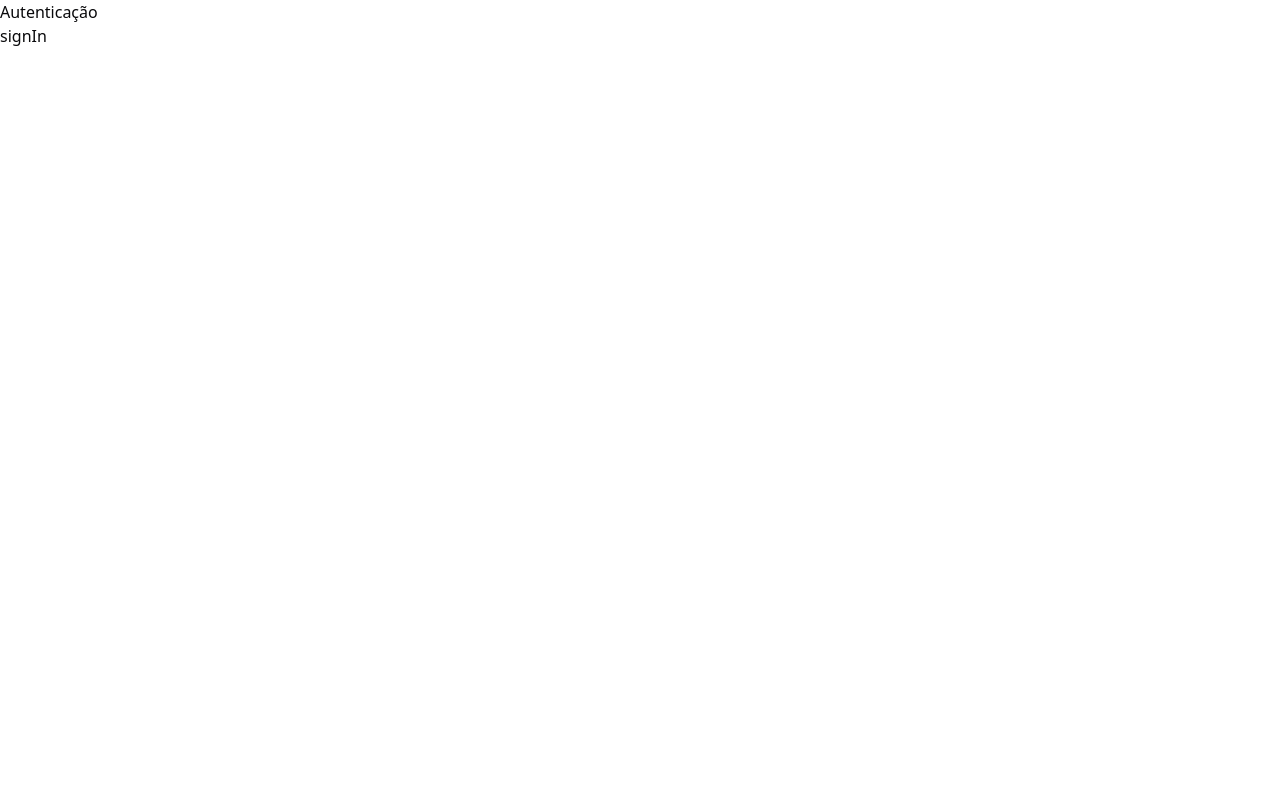
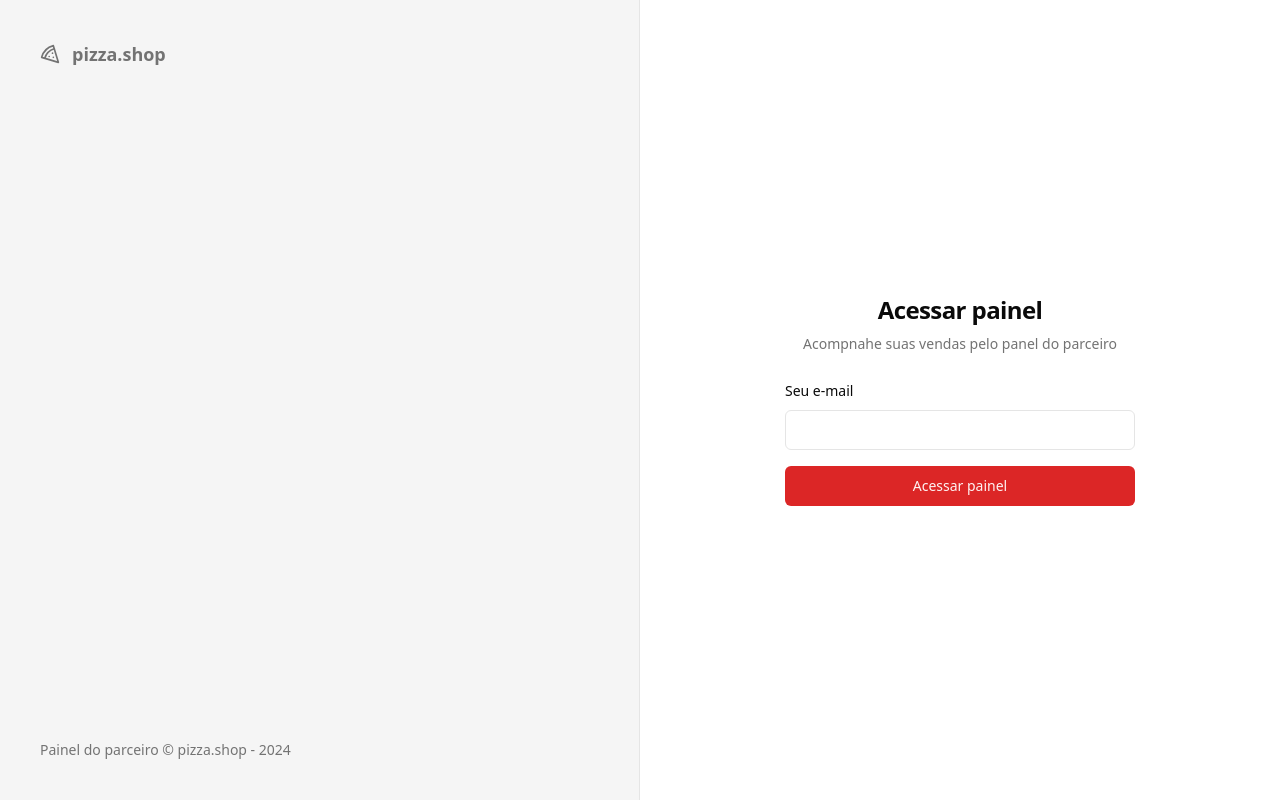
Before and after one commit to evelynhelena/pizzashop, a React (Vite) app: page /sign-in in a window 1280 px wide. Built offline with nearby package versions, Linux system fonts and the light colour scheme.

Commit message:
criando tela de login

```diff
--- a/src/App.tsx
+++ b/src/App.tsx
@@ -2,12 +2,14 @@
 
 import { Helmet, HelmetProvider } from 'react-helmet-async'
 import { RouterProvider } from 'react-router-dom'
+import { Toaster } from 'sonner'
 
 import { router } from './routes'
 export function App() {
   return (
     <HelmetProvider>
       <Helmet titleTemplate="%s | pizza.shop" />
+      <Toaster richColors closeButton position="top-right" />
       <RouterProvider router={router} />
     </HelmetProvider>
   )
--- /dev/null
+++ b/src/components/ui/input.tsx
@@ -0,0 +1,25 @@
+import * as React from 'react'
+
+import { cn } from '@/lib/utils'
+
+export interface InputProps
+  extends React.InputHTMLAttributes<HTMLInputElement> {}
+
+const Input = React.forwardRef<HTMLInputElement, InputProps>(
+  ({ className, type, ...props }, ref) => {
+    return (
+      <input
+        type={type}
+        className={cn(
+          'flex h-10 w-full rounded-md border border-input bg-background px-3 py-2 text-sm ring-offset-background file:border-0 file:bg-transparent file:text-sm file:font-medium placeholder:text-muted-foreground focus-visible:outline-none focus-visible:ring-2 focus-visible:ring-ring focus-visible:ring-offset-2 disabled:cursor-not-allowed disabled:opacity-50',
+          className,
+        )}
+        ref={ref}
+        {...props}
+      />
+    )
+  },
+)
+Input.displayName = 'Input'
+
+export { Input }
--- /dev/null
+++ b/src/components/ui/label.tsx
@@ -0,0 +1,24 @@
+import * as LabelPrimitive from '@radix-ui/react-label'
+import { cva, type VariantProps } from 'class-variance-authority'
+import * as React from 'react'
+
+import { cn } from '@/lib/utils'
+
+const labelVariants = cva(
+  'text-sm font-medium leading-none peer-disabled:cursor-not-allowed peer-disabled:opacity-70',
+)
+
+const Label = React.forwardRef<
+  React.ElementRef<typeof LabelPrimitive.Root>,
+  React.ComponentPropsWithoutRef<typeof LabelPrimitive.Root> &
+    VariantProps<typeof labelVariants>
+>(({ className, ...props }, ref) => (
+  <LabelPrimitive.Root
+    ref={ref}
+    className={cn(labelVariants(), className)}
+    {...props}
+  />
+))
+Label.displayName = LabelPrimitive.Root.displayName
+
+export { Label }
--- a/src/globals.css
+++ b/src/globals.css
@@ -4,36 +4,55 @@
 
   @layer base {
     :root {
-      --background: 0 0% 100%;
-      --foreground: 240 10% 3.9%;
 
-      --card: 0 0% 100%;
-      --card-foreground: 240 10% 3.9%;
+@layer base {
+  :root {
+    --background: 0 0% 100%;
+    --foreground: 0 0% 3.9%;
+    --card: 0 0% 100%;
+    --card-foreground: 0 0% 3.9%;
+    --popover: 0 0% 100%;
+    --popover-foreground: 0 0% 3.9%;
+    --primary: 0 72.2% 50.6%;
+    --primary-foreground: 0 85.7% 97.3%;
+    --secondary: 0 0% 96.1%;
+    --secondary-foreground: 0 0% 9%;
+    --muted: 0 0% 96.1%;
+    --muted-foreground: 0 0% 45.1%;
+    --accent: 0 0% 96.1%;
+    --accent-foreground: 0 0% 9%;
+    --destructive: 0 84.2% 60.2%;
+    --destructive-foreground: 0 0% 98%;
+    --border: 0 0% 89.8%;
+    --input: 0 0% 89.8%;
+    --ring: 0 72.2% 50.6%;
+    --radius: 0.5rem;
+  }
 
-      --popover: 0 0% 100%;
-      --popover-foreground: 240 10% 3.9%;
+  .dark {
+    --background: 0 0% 3.9%;
+    --foreground: 0 0% 98%;
+    --card: 0 0% 3.9%;
+    --card-foreground: 0 0% 98%;
+    --popover: 0 0% 3.9%;
+    --popover-foreground: 0 0% 98%;
+    --primary: 0 72.2% 50.6%;
+    --primary-foreground: 0 85.7% 97.3%;
+    --secondary: 0 0% 14.9%;
+    --secondary-foreground: 0 0% 98%;
+    --muted: 0 0% 14.9%;
+    --muted-foreground: 0 0% 63.9%;
+    --accent: 0 0% 14.9%;
+    --accent-foreground: 0 0% 98%;
+    --destructive: 0 62.8% 30.6%;
+    --destructive-foreground: 0 0% 98%;
+    --border: 0 0% 14.9%;
+    --input: 0 0% 14.9%;
+    --ring: 0 72.2% 50.6%;
+  }
+  }
 
-      --primary: 240 5.9% 10%;
-      --primary-foreground: 0 0% 98%;
-
-      --secondary: 240 4.8% 95.9%;
-      --secondary-foreground: 240 5.9% 10%;
-
-      --muted: 240 4.8% 95.9%;
-      --muted-foreground: 240 3.8% 46.1%;
-
-      --accent: 240 4.8% 95.9%;
-      --accent-foreground: 240 5.9% 10%;
-
-      --destructive: 0 84.2% 60.2%;
-      --destructive-foreground: 0 0% 98%;
-
-      --border: 240 5.9% 90%;
-      --input: 240 5.9% 90%;
-      --ring: 240 10% 3.9%;
-
-      --radius: 0.5rem;
-    }
+  }
 
     .dark {
       --background: 240 10% 3.9%;
--- a/src/pages/_layouts/auth.tsx
+++ b/src/pages/_layouts/auth.tsx
@@ -1,10 +1,19 @@
+import { Pizza } from 'lucide-react'
 import { Outlet } from 'react-router-dom'
 
 export function AuthLayout() {
   return (
-    <div>
-      <h1>Autenticação</h1>
-      <div>
+    <div className="grid min-h-screen grid-cols-2">
+      <div className="border-foregroun/5 flex h-full flex-col justify-between border-r bg-muted p-10 text-muted-foreground">
+        <div className="flex items-center gap-3 text-lg font-medium">
+          <Pizza className="h-5 w-5" />
+          <span className="font-semibold">pizza.shop</span>
+        </div>
+        <footer className="text-sm">
+          Painel do parceiro &copy; pizza.shop - {new Date().getFullYear()}
+        </footer>
+      </div>
+      <div className="flex flex-col items-center justify-center">
         <Outlet />
       </div>
     </div>
--- a/src/pages/auth/signIn.tsx
+++ b/src/pages/auth/signIn.tsx
@@ -1,10 +1,72 @@
 import { Helmet } from 'react-helmet-async'
+import { useForm } from 'react-hook-form'
+import { toast } from 'sonner'
+import { z } from 'zod'
+
+import { Button } from '@/components/ui/button'
+import { Input } from '@/components/ui/input'
+import { Label } from '@/components/ui/label'
+
+const signInForm = z.object({
+  email: z.string().email(),
+})
+
+type SignInForm = z.infer<typeof signInForm>
 
 export function SignIn() {
+  const {
+    register,
+    handleSubmit,
+    formState: { isSubmitting },
+  } = useForm<SignInForm>()
+
+  async function handleSignIn(data: SignInForm) {
+    try {
+      console.log(data)
+
+      await new Promise((resolve) => setTimeout(resolve, 2000))
+
+      toast.success('enviamos um link de autenticação para o seu e-mail.', {
+        action: (
+          <Button
+            className="h-0 bg-green-900 p-4 hover:bg-lime-950"
+            onClick={() => handleSignIn(data)}
+          >
+            Renviar
+          </Button>
+        ),
+      })
+    } catch {
+      toast.error('credenciais inválidas')
+    }
+  }
+
   return (
     <>
       <Helmet title="Sign-in" />
-      <h1>signIn</h1>
+      <div className="p-8">
+        <div className="flex w-[350px] flex-col justify-center gap-6">
+          <div className="flex flex-col gap-2 text-center">
+            <h1 className="text-2xl font-semibold tracking-tight">
+              Acessar painel
+            </h1>
+            <p className="text-sm text-muted-foreground">
+              Acompnahe suas vendas pelo panel do parceiro
+            </p>
+          </div>
+
+          <form className="space-y-4" onSubmit={handleSubmit(handleSignIn)}>
+            <div className="space-y-2">
+              <Label htmlFor="email">Seu e-mail</Label>
+              <Input id="email" type="email" {...register('email')} />
+            </div>
+
+            <Button disabled={isSubmitting} className="w-full">
+              Acessar painel
+            </Button>
+          </form>
+        </div>
+      </div>
     </>
   )
 }
```
Also changed, not shown: package.json (+6 -1 lines), 1 other file (tests, documents, lock files or other folders).
